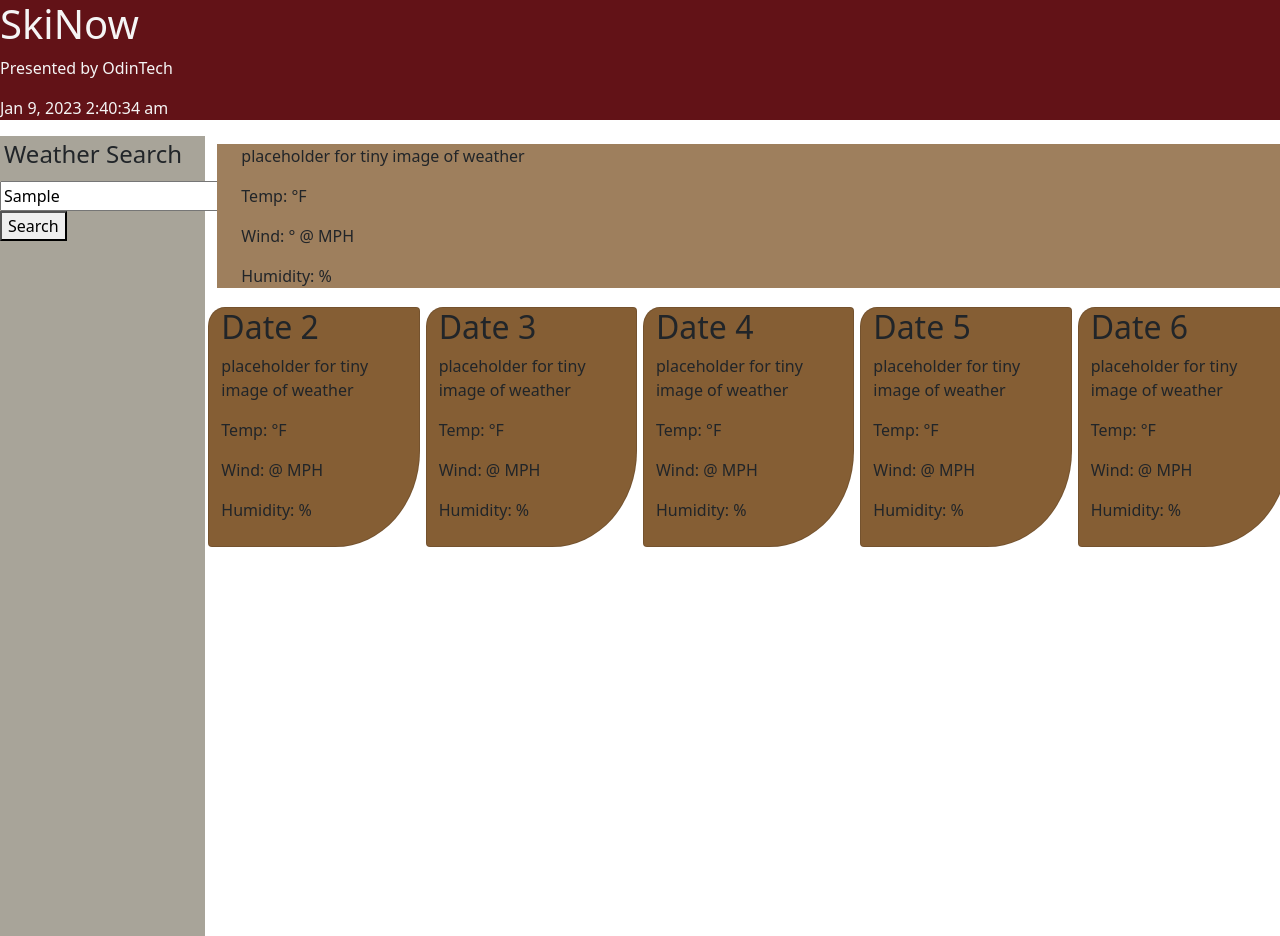
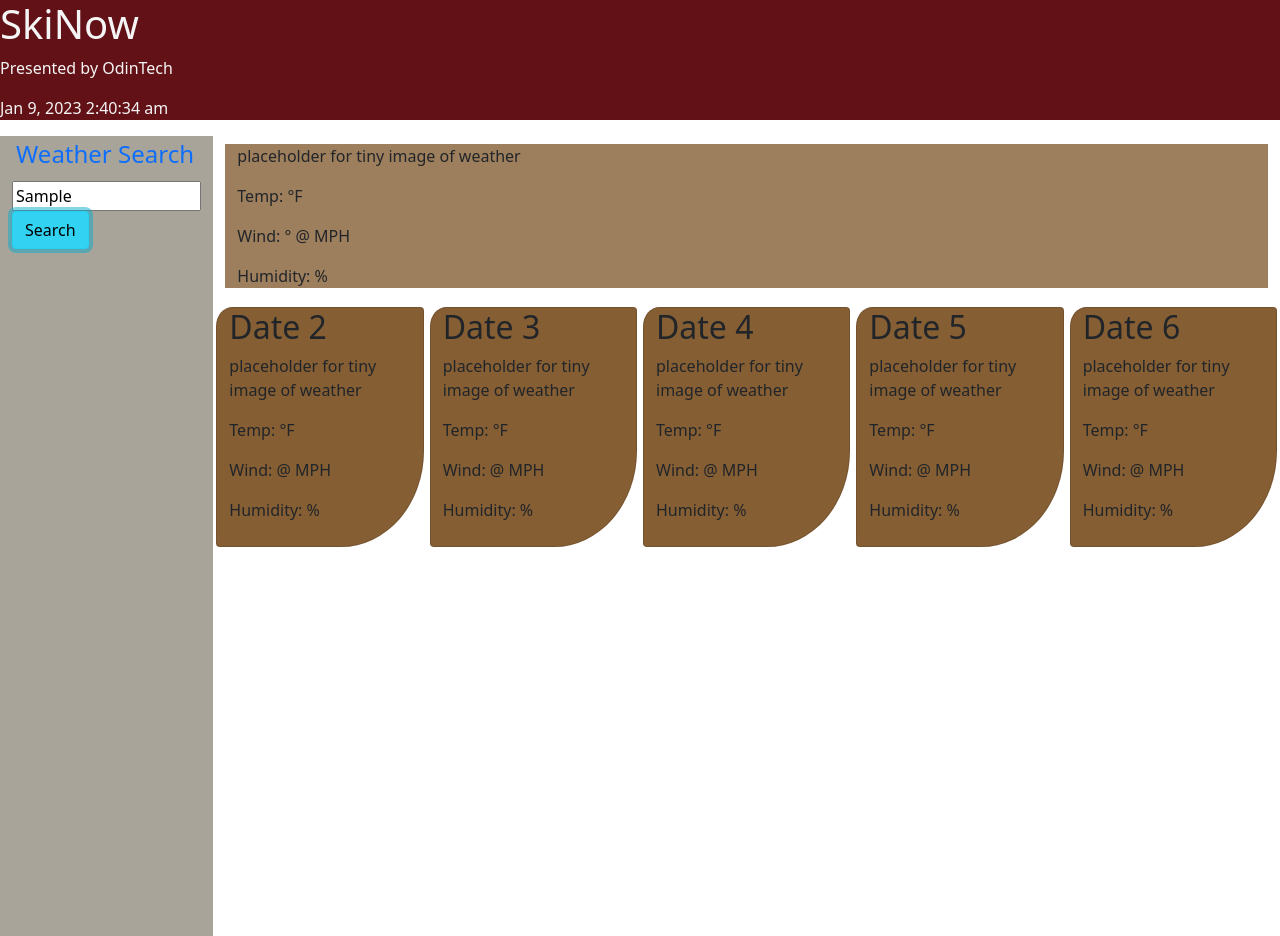
Before and after one commit to BrahmVanH/Weather-Forecast, a plain HTML site: page index.html in a window 1280 px wide. Both pictures are taken after typing "Sample" into the empty fields and a click on the button "Search". Drawn offline with nearby package versions, Linux system fonts and the light colour scheme; no server answers.

Commit message:
Changes to HTML, CSS, js to start on search page and dynamically load forecast page.

```diff
--- a/assets/script2.js
+++ b/assets/script2.js
@@ -7,6 +7,7 @@ const apiKey = 'e943c609140455c43be229fc218f1f3a'
 var cityInputEl = $('#searchInput');
 var formEl = $('#searchForm');
 var searchBtn = $('#searchBtn');
+
 
 function timeUpdate() {
     const currentDate = dayjs().format('MMM D, YYYY');
@@ -20,6 +21,7 @@ setInterval(timeUpdate, 1000);
 
 function submitSearch(event) {
     event.preventDefault();
+    moveNavSection();
 
     var cityName = cityInputEl.val().trim();
     getLatLon(cityName);
@@ -56,7 +58,7 @@ function getCityInfo(cityData) {
     var cityName = cityData.name;
 
     var url = apiUrl +'/data/2.5/forecast?lat=' + lat + '&lon=' + lon + '&appid=' + apiKey + '&units=imperial';
-
+    // var url = apiUrl + '/data/2.5/forecast?lat='+ lat + '&lon=' + lon + '&appid=' + apiKey + '&units=imperial';
       fetch(url)
           .then(function (response) {
             return response.json();
@@ -198,4 +200,16 @@ function populateFiveDayForecast(weather, time) {
         })
     } */
 
-searchBtn.on('click', submitSearch);
+
+    function moveNavSection() {
+
+      $('.jumbotron').removeClass('main');
+      $('.jumbotron').addClass('d-flex');
+      $('#navSection').removeClass();
+      $('#navSection').css('height', '100vh');
+      $('#navSection').addClass('container');
+      $('#nevSection').addClass('col-2')
+      $('#sixDayForecast').removeClass('d-none');
+    }
+
+    searchBtn.on('click', submitSearch);
--- a/assets/style.css
+++ b/assets/style.css
@@ -4,17 +4,37 @@ header {
     background-color: #621217;
 }
 
-#navSection {
+.main {
+    display: flex;
+    justify-content: center;
 
-    height: 100vh;
+
+}
+
+ #navSection {
+
+
     background-color: #a8a499;
+
 
 }
 
 #navSection h4 {
 
     padding: 4px;
+
 }
+
+.landingPage {
+
+    margin-top: 15px;
+    width: 80%;
+    display: flex;
+    justify-content: center;
+    background-color: #a8a499;
+
+}
+
 
 #fiveDayForecast {
 
@@ -37,6 +57,8 @@ header {
 
 }
 
+
+
 .card p {
 
     border-bottom-right-radius: 5%;
--- a/index.html
+++ b/index.html
@@ -32,18 +32,28 @@
 
 
 
-    <div class="jumbotron row">
+    <div class="jumbotron main">
 
-        <div class="container col-2" id="navSection">
+     <!--  <div class="container col-2" id="navSection">
             <h4>Weather Search</h4>
             <form id="searchForm">
                 <input id="searchInput" type="text" placeholder="Enter City">
                 <button id="searchBtn" type="button">Search</button>
             </form>
-        </div>
+        </div> -->
 
 
-        <div class="container col-10" id="sixDayForecast">
+            <div class="landindPage col-12 col-md-9 flex-column align-center bg-light p-5" id="navSection">
+              <h4 class="text-primary">Weather Search</h4>
+              <form id="searchForm" class="form w-100">
+                <input id="searchInput" class="form-input w-100" type="text" placeholder="Enter City">
+                <button class="btn btn-info btn-block" type="button" id="searchBtn">Search</button>
+              </form>
+            </div>
+
+
+
+        <div class="container col-10 d-none" id="sixDayForecast">
 
             <div class="container" id="currentWeather">
                 <h2 id="date1"></h2>
```
Also changed, not shown: README.md.
